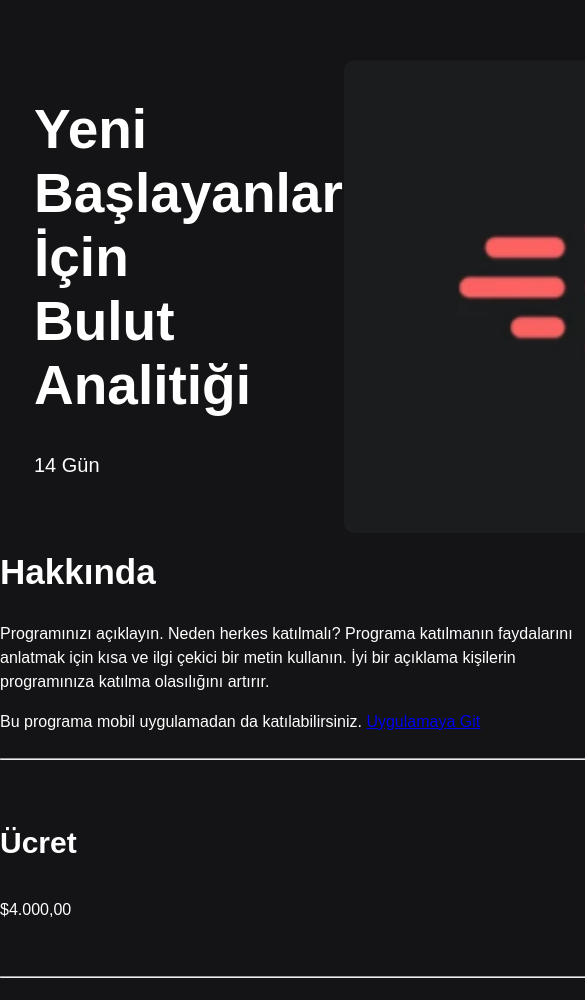
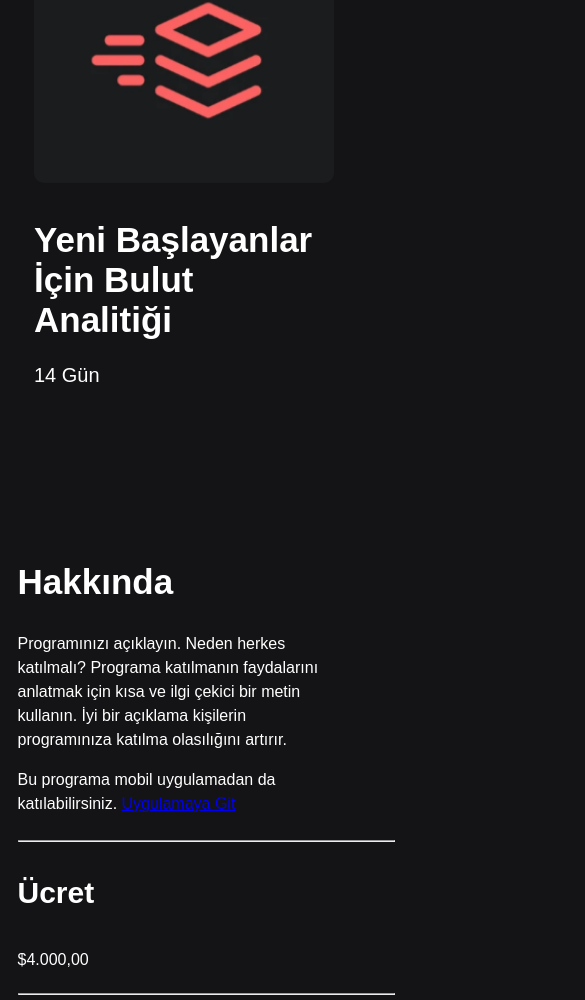
Before and after one commit to Eylul-del/VISTA, a plain HTML site: page veriAnalitiği.html in a window 390 px wide. Shown: the part 178-1178 px from the top of the page, 585 px wide, since content can reach past the window. Drawn offline with Linux system fonts and the light colour scheme.

Commit message:
media query fix

```diff
--- a/css/blog.css
+++ b/css/blog.css
@@ -111,3 +111,31 @@ main{
 .red-heart {
   color: red !important;
 }
+
+
+
+@media (max-width: 400px) {
+    header{
+        height:300px;
+        position: relative;
+    }
+
+    .headerContent{
+        display: flex;
+        justify-content: center;
+        align-items: center;
+
+    }
+
+    .headerContent h1{
+        position: absolute;
+        font-size: 37px !important;
+        top: 100px;
+        width: 370px;
+    }
+
+    main{
+        max-width: 400px !important;
+        justify-content: center;
+    }
+}
--- a/css/progamAltLink.css
+++ b/css/progamAltLink.css
@@ -84,3 +84,52 @@ main .about p{
 .socialMedia i{
     font-size: 25px;
 }
+
+@media (max-width: 400px) {
+
+    /* header{
+    } */
+
+    .headerContent{
+        display: flex;
+        flex-direction: column;
+        justify-content: center;
+        padding: 0 !important;
+        position: relative;
+    }
+
+    .headerContent .headerMainImg{
+        order: 0;
+        width: 300px;
+        height: 235px;
+        position: absolute;
+        left: 0px;
+        top: 20px;
+    }
+
+    .headerContent .title{
+        order: 1;
+        width: 300px !important;
+        position: relative;
+        top: 270px;
+    }
+
+    .title h1{
+        font-size: 35px !important;
+        width: 300px !important;
+    }
+
+    main{
+        max-width: 375px !important;
+        box-sizing: border-box;
+        padding: 10px;
+    }
+
+    main hr{
+        width: 375px;
+    }
+
+    main .about p{
+        max-width: 320px;
+    }
+}
--- a/css/programlar.css
+++ b/css/programlar.css
@@ -115,3 +115,26 @@ main .productCard{
 .seeMore:hover{
     cursor: pointer;
 }
+
+@media (max-width: 400px) {
+    main{
+        width: 375px !important;
+        display: flex;
+        flex-direction: column;
+    }
+    main .productCard{
+        display: flex !important;
+        flex-direction: column !important;
+        position: relative;
+        justify-content: center;
+        width: 375px;
+        border-top: 1px solid var(--mainBorderColor);
+    }
+
+    .productImg{
+        width: 250px;
+        height: 200px;
+        position: relative;
+        top: -50px;
+    }
+}
--- a/css/startNow.css
+++ b/css/startNow.css
@@ -84,3 +84,46 @@ main form{
     cursor: pointer;
     color: black;
 }
+
+@media (max-width: 400px) {
+    header{
+        display: flex;
+        flex-direction: column;
+        text-align: center;
+    }
+
+    .headerContent h1,
+    .headerContent p{
+        width: 330px;
+        position: relative;
+        top: 30px;
+    }
+
+    main{
+        height: 150vh;
+        flex-direction: column;
+        align-items: center;
+        border: none;
+        position: relative;
+        top: -30px;
+    }
+
+    main .aciklama{
+        border-right: none;
+        width: 350px;
+        text-align: center;
+    }
+
+    .aciklama P{
+        width: inherit;
+    }
+
+    form input{
+        width: 300px !important;
+    }
+
+    form .girisYap label{
+        position: relative;
+        left: 10px;
+    }
+}
```
Also changed, not shown: blog.html (+1 -1 lines).
